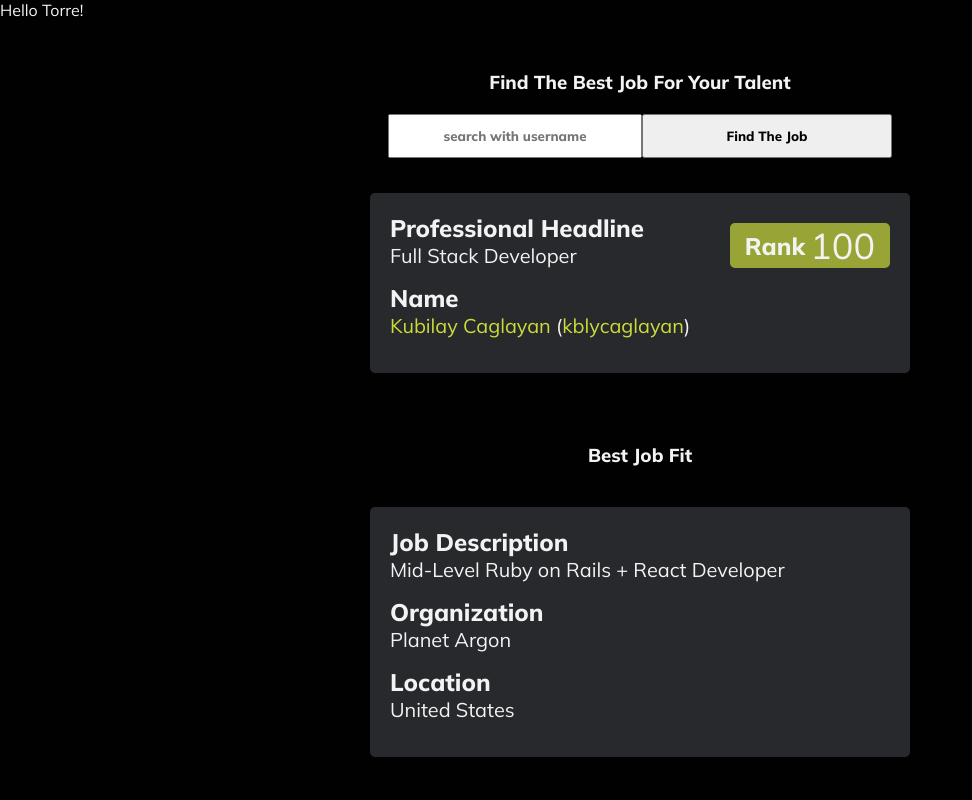
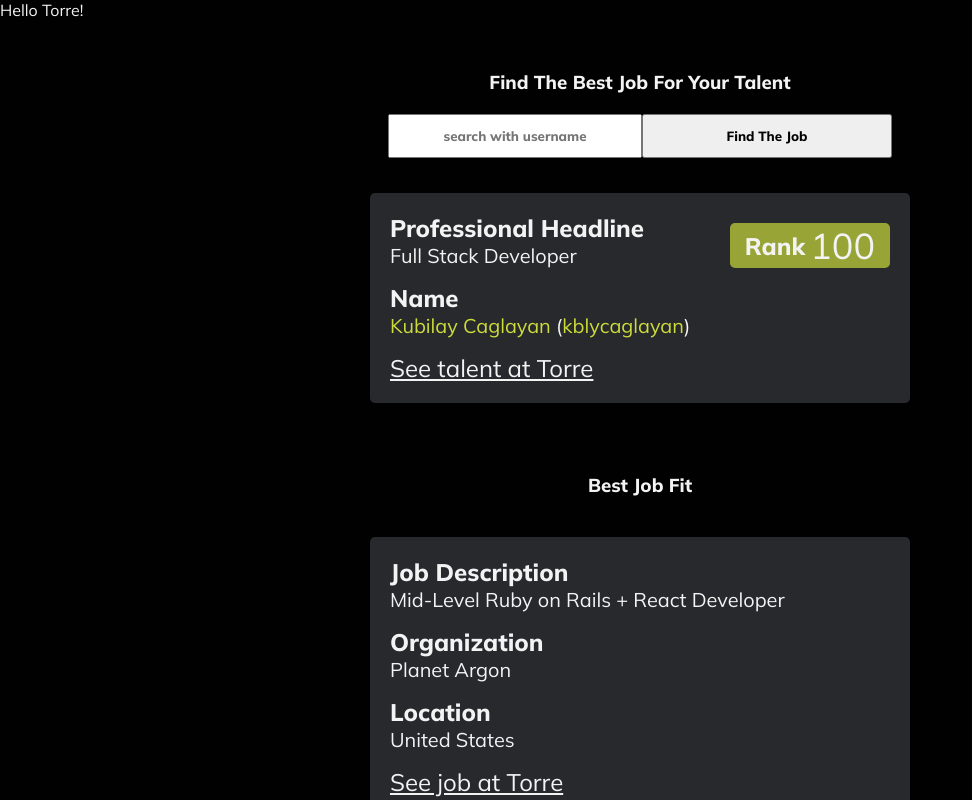
Before and after one commit to kubilaycaglayan/torre-assessment, a React (Create React App) app: page / in a window 1280 px wide. Shown: the top 800 px of the page, without its empty margins (0-972 px from the left). Built offline with nearby package versions, Linux system fonts and the light colour scheme.

Commit message:
Add Torre links

```diff
--- a/public/index.html
+++ b/public/index.html
@@ -24,7 +24,8 @@
       work correctly both with client-side routing and a non-root public URL.
       Learn how to configure a non-root public URL by running `npm run build`.
     -->
-    <title>React App</title>
+    <title>Find The Best Job For Your Talent</title>
+    <base target="_blank">
   </head>
   <body>
     <noscript>You need to enable JavaScript to run this app.</noscript>
--- a/src/components/Candidate.js
+++ b/src/components/Candidate.js
@@ -27,6 +27,9 @@
         { candidate.person.publicId }
         <span>)</span>
       </h5>
+      <a href={`http://bio.torre.co/${candidate.person.publicId}`}>
+        See talent at Torre
+      </a>
     </article>
   );
 };
--- a/src/components/Job.js
+++ b/src/components/Job.js
@@ -22,6 +22,9 @@
       <h5>
         { job.locations[0] }
       </h5>
+      <a href={`http://torre.co/jobs/${job.id}`}>
+        See job at Torre
+      </a>
     </section>
   );
 };
```
Also changed, not shown: src/assets/loading.svg (added).
